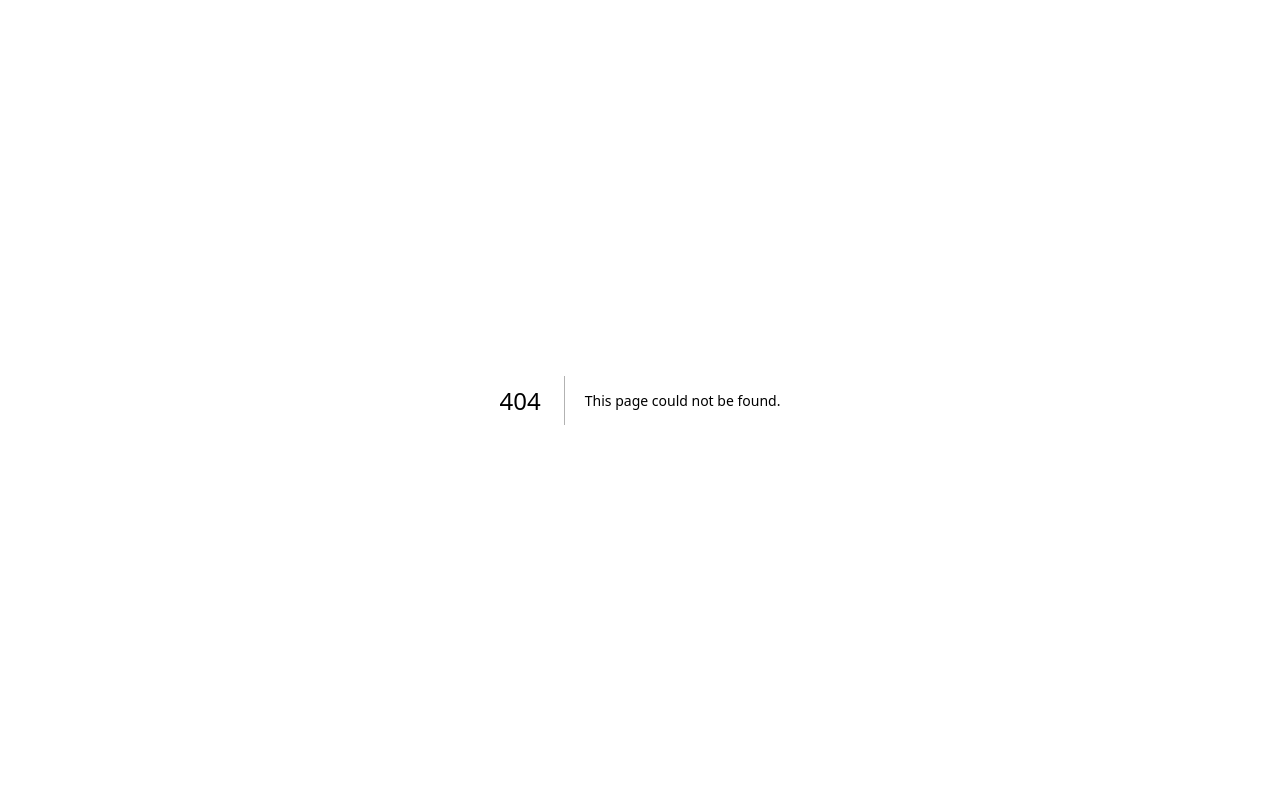
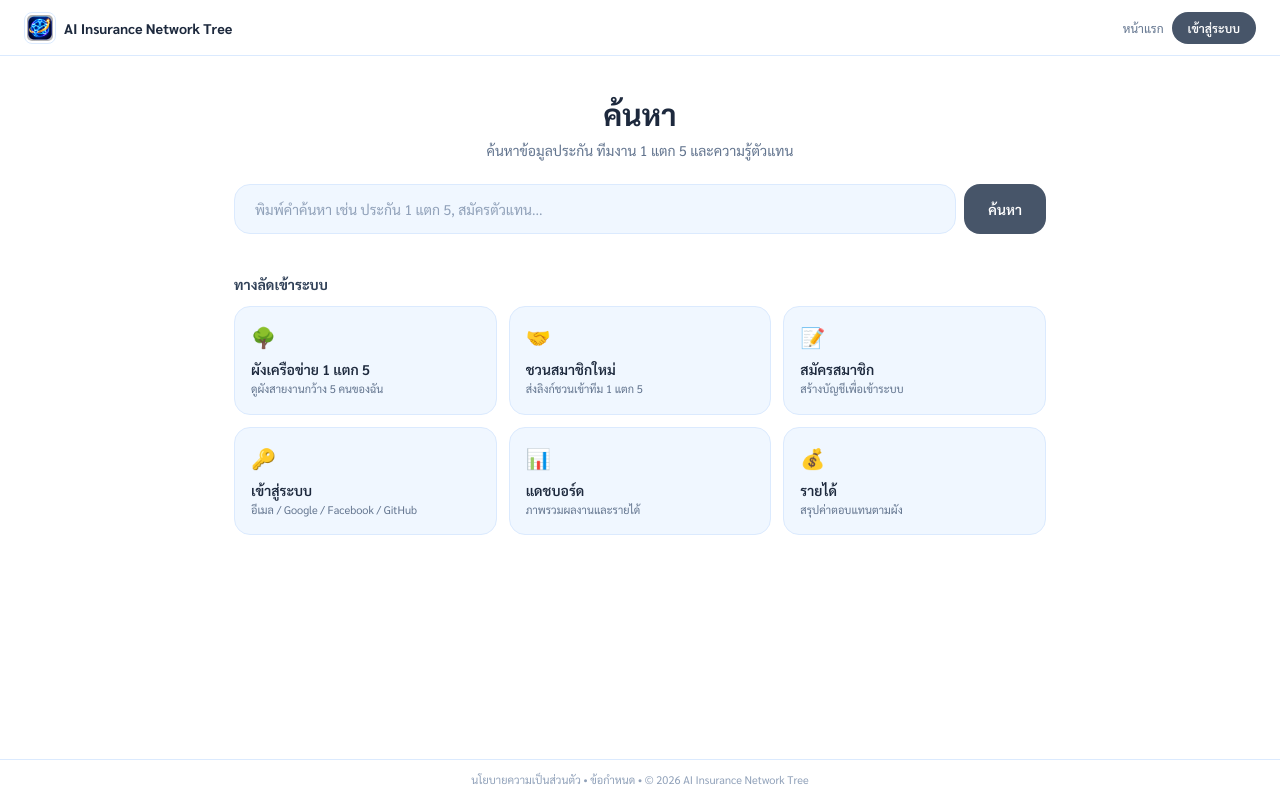
Before and after one commit to AINetworkOS98/ai-insurance-network-tree, a Next.js app: page /search_landing in a window 1280 px wide. Before the commit this address had no page. Built offline with nearby package versions, Linux system fonts and the light colour scheme.

Commit message:
feat: add public /search_landing page (restore OS search landing + 1x5 shortcuts)

```diff
--- /dev/null
+++ b/src/app/search_landing/page.tsx
@@ -0,0 +1,111 @@
+'use client';
+import { useState } from 'react';
+import Link from 'next/link';
+
+export const dynamic = 'force-dynamic';
+
+type LinkItem = { title: string; url: string; snippet: string; source: string };
+
+// หน้าค้นหา (search_landing) — เพจสาธารณะ เสิร์ชเว็บ/YouTube + ทางลัดเข้าระบบผัง 1 แตก 5
+export default function SearchLanding(){
+  const [q, setQ] = useState('');
+  const [loading, setLoading] = useState(false);
+  const [links, setLinks] = useState<LinkItem[]>([]);
+  const [searched, setSearched] = useState(false);
+  const [msg, setMsg] = useState('');
+
+  async function doSearch(e?: any){
+    e?.preventDefault();
+    const query = q.trim();
+    if(!query){ setMsg('พิมพ์คำค้นหาก่อน'); return; }
+    setLoading(true); setMsg(''); setSearched(true);
+    try{
+      const res = await fetch('/api/search', { method:'POST', headers:{'Content-Type':'application/json'}, body: JSON.stringify({ query, mode:'SMART' }) });
+      const j = await res.json();
+      if(j.ok){ setLinks(j.links || []); }
+      else setMsg(j.error || 'ค้นหาไม่สำเร็จ');
+    }catch{ setMsg('เชื่อมต่อเซิร์ฟเวอร์ไม่ได้'); }
+    setLoading(false);
+  }
+
+  const shortcuts = [
+    { href:'/tree', title:'ผังเครือข่าย 1 แตก 5', desc:'ดูผังสายงานกว้าง 5 คนของฉัน', icon:'🌳' },
+    { href:'/recruit', title:'ชวนสมาชิกใหม่', desc:'ส่งลิงก์ชวนเข้าทีม 1 แตก 5', icon:'🤝' },
+    { href:'/register', title:'สมัครสมาชิก', desc:'สร้างบัญชีเพื่อเข้าระบบ', icon:'📝' },
+    { href:'/login', title:'เข้าสู่ระบบ', desc:'อีเมล / Google / Facebook / GitHub', icon:'🔑' },
+    { href:'/dashboard', title:'แดชบอร์ด', desc:'ภาพรวมผลงานและรายได้', icon:'📊' },
+    { href:'/income', title:'รายได้', desc:'สรุปค่าตอบแทนตามผัง', icon:'💰' },
+  ];
+
+  return (
+    <div className="min-h-screen bg-[#ffffff] flex flex-col">
+      {/* Top bar */}
+      <div className="h-[56px] shrink-0 border-b border-[#dbeafe] bg-white/90 backdrop-blur flex items-center justify-between px-4 md:px-6">
+        <Link href="/" className="flex items-center gap-2">
+          <img src="/logo.png" alt="AI Insurance" className="h-8 w-auto bg-white rounded-lg border border-[#dbeafe] object-contain p-0.5"/>
+          <span className="text-sm font-bold text-slate-800">AI Insurance Network Tree</span>
+        </Link>
+        <div className="flex items-center gap-2">
+          <Link href="/" className="text-xs text-slate-500 hover:text-slate-700">หน้าแรก</Link>
+          <Link href="/login" className="px-4 py-2 rounded-full bg-[#475569] text-white text-xs font-semibold hover:bg-slate-800">เข้าสู่ระบบ</Link>
+        </div>
+      </div>
+
+      <div className="flex-1 w-full max-w-[860px] mx-auto px-4 md:px-6 py-10">
+        <div className="text-center">
+          <h1 className="text-2xl md:text-3xl font-bold text-slate-800">ค้นหา</h1>
+          <p className="mt-2 text-sm text-slate-500">ค้นหาข้อมูลประกัน ทีมงาน 1 แตก 5 และความรู้ตัวแทน</p>
+        </div>
+
+        {/* Search box */}
+        <form onSubmit={doSearch} className="mt-6 flex gap-2">
+          <input
+            id="landing_search_input"
+            value={q}
+            onChange={e=> setQ(e.target.value)}
+            placeholder="พิมพ์คำค้นหา เช่น ประกัน 1 แตก 5, สมัครตัวแทน..."
+            className="flex-1 px-5 py-3.5 rounded-2xl border border-[#dbeafe] bg-[#f0f7ff] text-sm placeholder:text-slate-400 focus:outline-none focus:bg-white focus:ring-4 focus:ring-[#eff6ff] transition"
+          />
+          <button type="submit" disabled={loading} className="px-6 py-3.5 rounded-2xl bg-[#475569] text-white text-sm font-semibold hover:bg-slate-800 disabled:opacity-50 shrink-0">
+            {loading ? 'กำลังค้น...' : 'ค้นหา'}
+          </button>
+        </form>
+        {msg && <p className="mt-3 text-center text-xs text-rose-500">{msg}</p>}
+
+        {/* Results */}
+        {searched && !loading && links.length > 0 && (
+          <div className="mt-6 space-y-3">
+            {links.map((l, i)=>(
+              <a key={i} href={l.url} target="_blank" rel="noopener noreferrer" className="block p-4 rounded-2xl bg-[#f0f7ff] border border-[#dbeafe] hover:bg-[#e8f0ff] transition">
+                <div className="text-sm font-semibold text-slate-800">{l.title}</div>
+                {l.snippet && <div className="mt-1 text-xs text-slate-500 leading-relaxed">{l.snippet}</div>}
+                <div className="mt-1 text-[11px] text-slate-400 truncate">{l.url}</div>
+              </a>
+            ))}
+          </div>
+        )}
+        {searched && !loading && links.length === 0 && !msg && (
+          <p className="mt-6 text-center text-xs text-slate-400">ไม่พบผลลัพธ์ — ลองคำอื่น</p>
+        )}
+
+        {/* Shortcuts */}
+        <div className="mt-10">
+          <h2 className="text-sm font-bold text-slate-700">ทางลัดเข้าระบบ</h2>
+          <div className="mt-3 grid grid-cols-2 md:grid-cols-3 gap-3">
+            {shortcuts.map(s=>(
+              <Link key={s.href} href={s.href} className="p-4 rounded-2xl bg-[#f0f7ff] border border-[#dbeafe] hover:bg-[#e8f0ff] transition">
+                <div className="text-xl">{s.icon}</div>
+                <div className="mt-2 text-sm font-semibold text-slate-800">{s.title}</div>
+                <div className="mt-0.5 text-[11px] text-slate-500">{s.desc}</div>
+              </Link>
+            ))}
+          </div>
+        </div>
+      </div>
+
+      <footer className="py-3 text-center text-[11px] text-slate-400 border-t border-[#dbeafe] bg-white">
+        <Link href="/privacy" className="hover:underline">นโยบายความเป็นส่วนตัว</Link> • <Link href="/terms" className="hover:underline">ข้อกำหนด</Link> • © 2026 AI Insurance Network Tree
+      </footer>
+    </div>
+  );
+}
```
